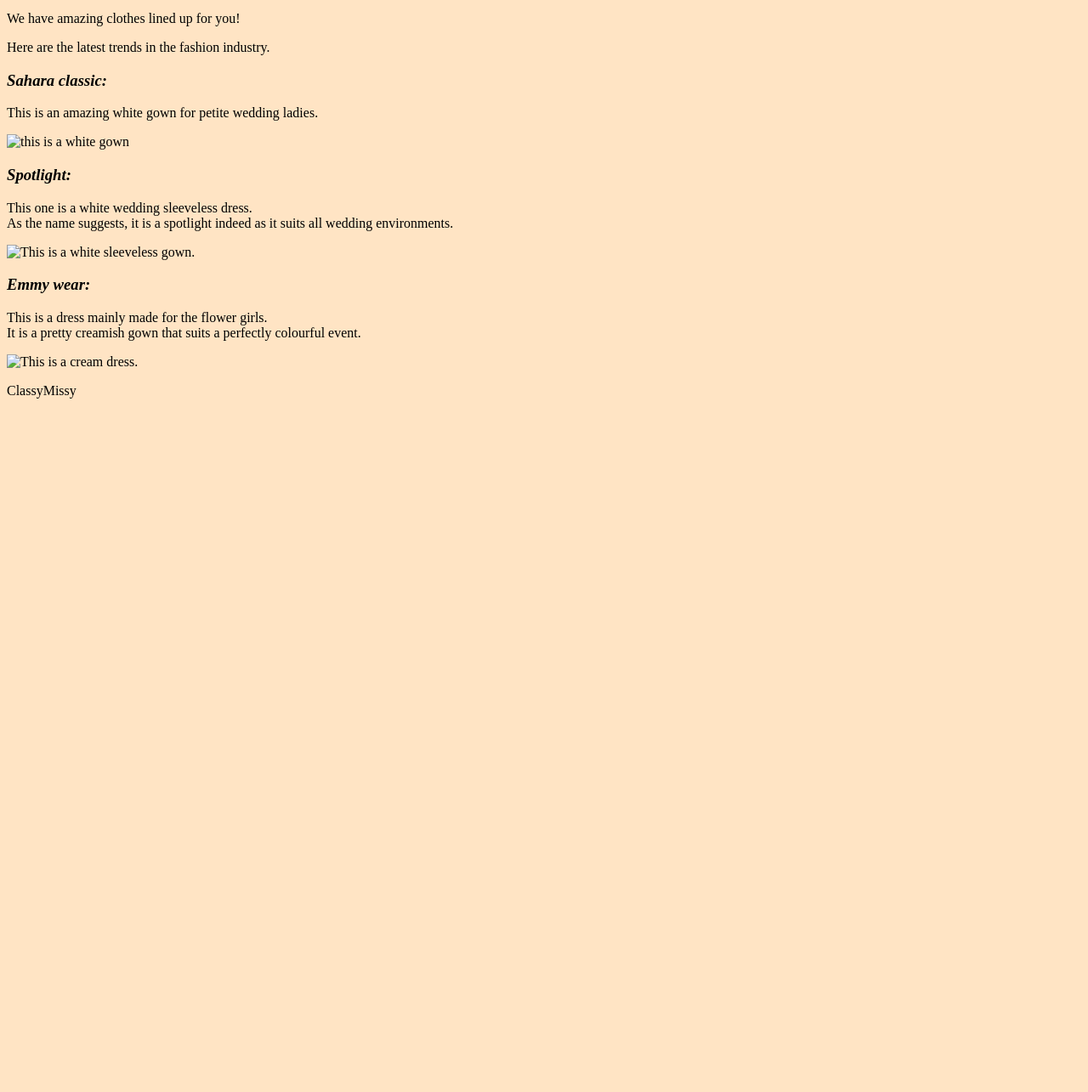
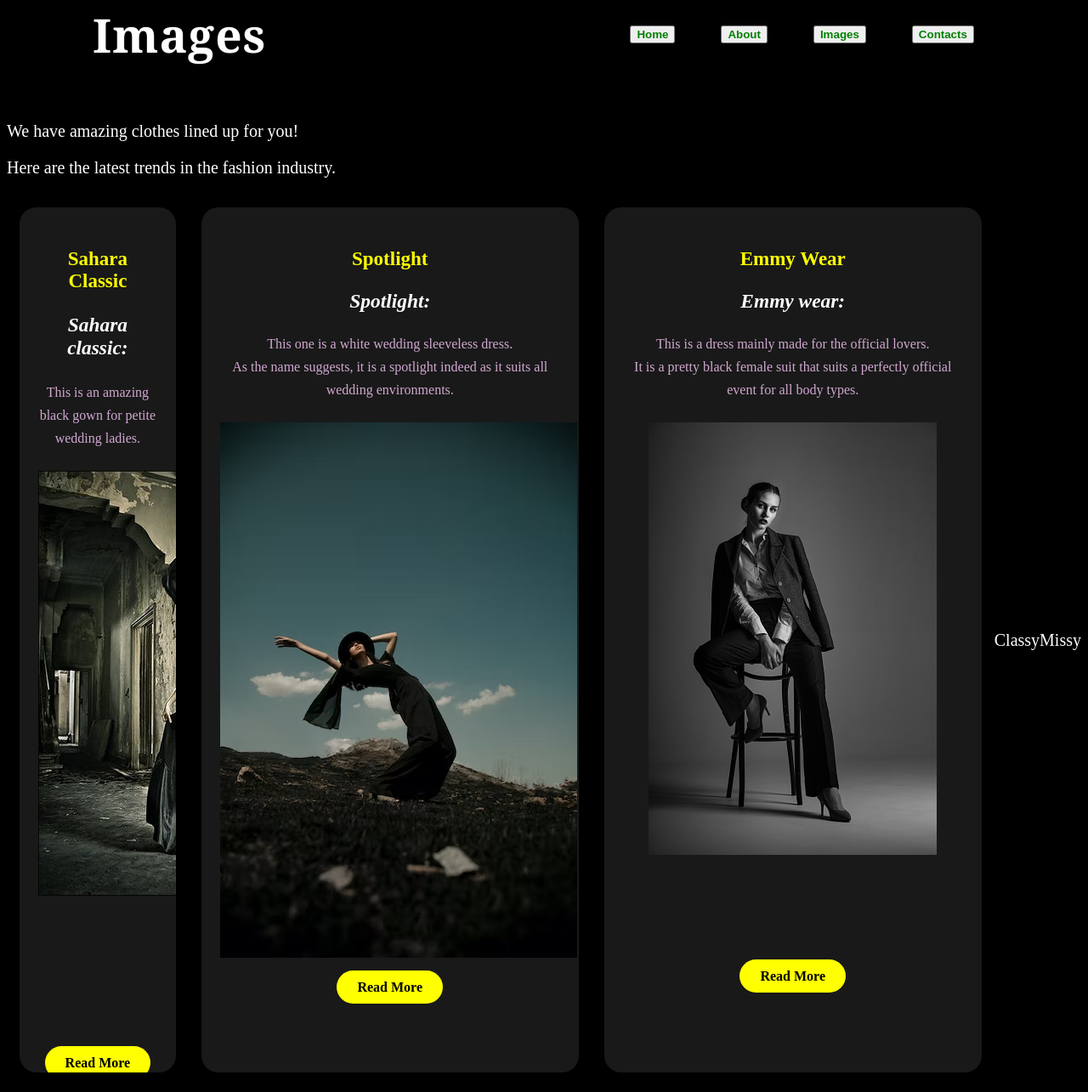
Before and after one commit to RuthKenduiwa/classy, a plain HTML site: page images.html in a window 1280 px wide. Shown: the part 96-1381 px from the top of the page at 85% size. Before the commit the page ends 800 px from the top, so only its background shows below. Drawn offline with Linux system fonts and the light colour scheme.

Commit message:
Add new images

```diff
--- a/css/style.css
+++ b/css/style.css
@@ -43,3 +43,52 @@ nav ul li a:hover{
     color: white;
     font-size: 20px;
 }
+
+.hero{
+    background-image: url(/img/img/dark\ six.avif);
+}
+.box{
+    display: flex;
+    justify-content: center;
+    align-items: center;
+    min-height: 400px;
+}
+.card{
+    height: 1000px;
+    width: 400px;
+    padding: 20px 35px;
+    background: #191919;
+    padding: 9px 22px;
+    padding: 9px 22px;
+    border-radius: 20px;
+    margin: 15px;
+    position: relative;
+    overflow: hidden;
+    text-align: center;
+}
+h5{
+    color: yellow;
+    font-size: 23px;
+    margin-bottom: 15px;
+}
+.pra p{
+   color: #fcfc;
+   font-size: 16px;
+   line-height: 27px;
+   margin-bottom: 25px;
+}
+.card .button{
+    background-color: yellow;
+    color: black;
+    text-decoration: none;
+    border: 2px solid transparent;
+    font-weight: bold;
+    padding: 9px 22px;
+    border-radius: 30px;
+    transition: .2s;
+}
+.card .button:hover{
+    background-color: transparent;
+    border: 2px solid #f9004d;
+    cursor: pointer;
+}
--- a/images.html
+++ b/images.html
@@ -8,34 +8,74 @@
     <meta name="keywords" content="Clothes,dresses,gowns.fashion trends,ready to wear garments">
     <title>ClassyMissy</title>
     <link rel="shortcut icon" href="img/classy.png" type="image/x-icon">
+    <link rel="stylesheet" href="css/style.css">
 </head>
 <body>
-    <body style="background-color: bisque;"></body>
+    <body style="background-color:black;"></body>
     <!--This is a header elememt-->
      <header>
         <nav>
-            <button><a href="./index.html">home</a></button>
-            <button><a href="./about.html">about</a></button>
-            <button><a href="./images.html">images</a></button>
-            <button><a href="./contacts.html">contacts</a></button>
-
+            <h1 class="logo">Images</h1>
+            <section>
+                <ul>
+            <li><button><a href="./index.html">home</a></button></li>
+            <li><button><a href="./about.html">about</a></button></li>
+            <li><button><a href="./images.html">images</a></button></li>
+            <li><button><a href="./contacts.html">contacts</a></button></li>
+                </ul>
+            </section>
         </nav>
  </header>
-<h1><u>Images:</u></h1>
+<div class="content">
 <p>We have amazing clothes lined up for you!</p>
 <p>Here are the latest trends in the fashion industry.</p>
+  <div class="box">
+    <div class="card">
+        <h5>Sahara Classic</h5>
+        <div class="pra">
 <p><h3><i>Sahara classic:</i></h3></p>
-<p>This is an amazing white gown for petite wedding ladies.</p>
-<img src="img/img/queen.jpg" alt="this is a white gown" srcset="">
-<br>
+<p>This is an amazing black gown for petite wedding ladies.</p>
+<img src="/img/img/dark four.jpg" alt="this is a white gown" srcset="">
+
+<p style="text-align: center;">
+    <br><br><br><br><br><br>
+    <a class="button" href="#">Read More</a>
+</p>
+        </div>
+    </div>
+
+    <div class="box">
+        <div class="card">
+            <h5>Spotlight</h5>
+             <div class="pra">
 <h3><i>Spotlight:</i></h3>
 <p>This one is a white wedding sleeveless dress.<br>As the name suggests, it is a spotlight indeed as it suits all wedding environments.</p>
-<img src="img/img/princess.jpg" alt="This is a white sleeveless gown." srcset="">
-<br>
+<img src="/img/img/dark six.avif" alt="This is a white sleeveless gown." srcset="">
+
+<p style="text-align: center;">
+  <a class="button" href="#">Read More</a>
+</p>
+             </div>
+        </div>
+
+    <div class="box">
+        <div class="card">
+            <h5>Emmy Wear</h5>
+            <div class="pra">
 <h3><i>Emmy wear:</i></h3>
-<p>This is a dress mainly made for the flower girls.<br>It is a pretty creamish gown that suits a perfectly colourful event.</p>
-<img src="img/img/flower girl.jpg" alt="This is a cream dress." srcset="">
+<p>This is a dress mainly made for the official lovers.<br>It is a pretty black female suit that suits a perfectly official event for all body types.</p>
+<img src="/img/img/dark two.jpg" alt="This is a cream dress." srcset="">
 
+<p style="text-align: center;">
+    <br><br><br><br>
+   <a class="button" href="#">Read More</a>
+</p>
+            </div>
+        </div>
+
+
+
+</div>
 </body>
 <footer>
     <p>ClassyMissy</p>
```
Also changed, not shown: contacts.html (added, +39 -0 lines), index.html (+4 -6 lines).
